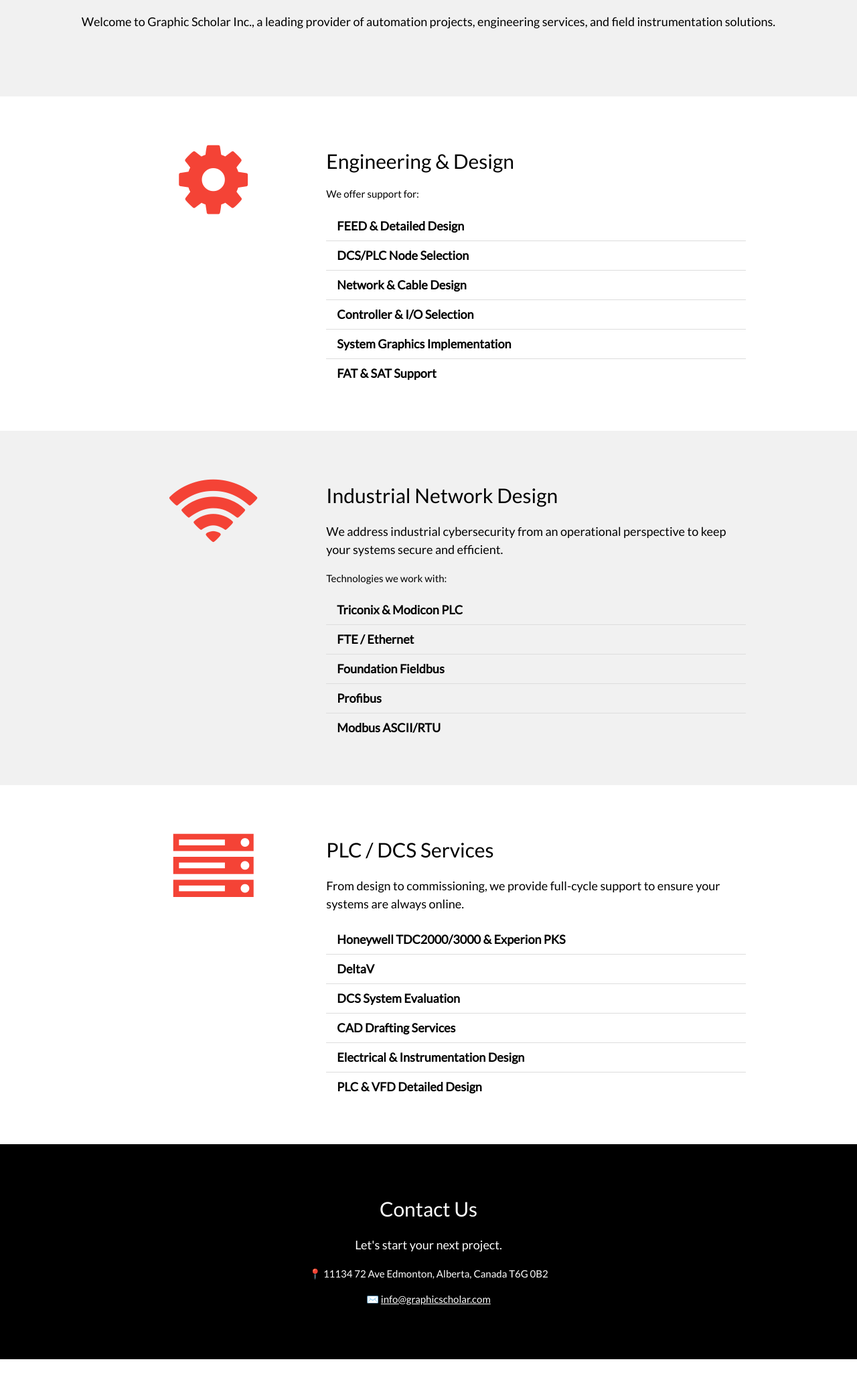
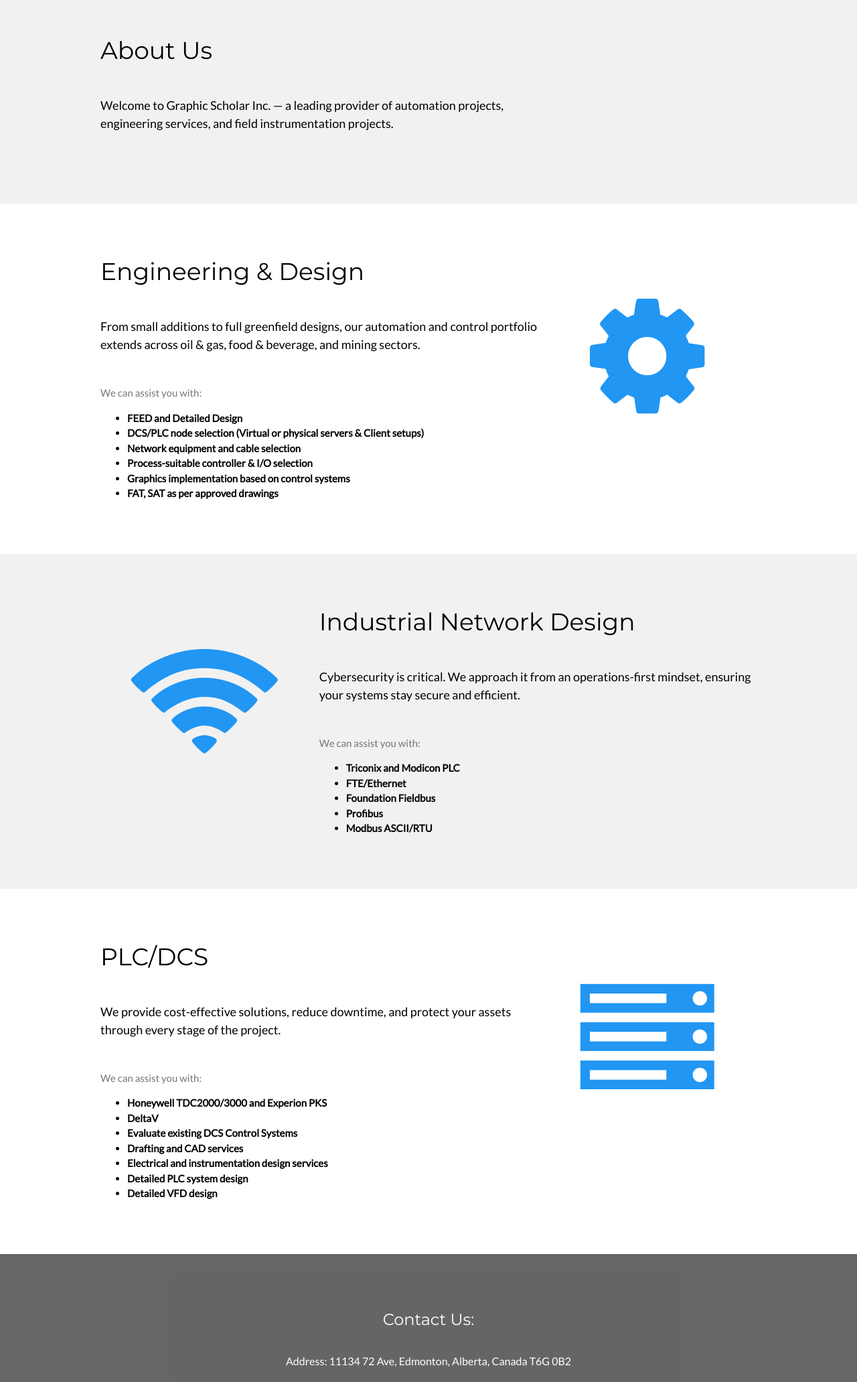
Before and after one commit to DDpyan/DDpyan.github.io, a plain HTML site: page index.html in a window 1280 px wide. Shown: the part 640-2703 px from the top of the page at 67% size. Before the commit the page ends 2669 px from the top, so only its background shows below. Drawn offline with nearby package versions, Linux system fonts and the light colour scheme.

Commit message:
final website finished index.html

```diff
--- a/index.html
+++ b/index.html
@@ -5,79 +5,81 @@
   <meta charset="UTF-8">
   <meta name="viewport" content="width=device-width, initial-scale=1">
   <link rel="stylesheet" href="https://www.w3schools.com/w3css/4/w3.css">
-  <link rel="stylesheet" href="https://fonts.googleapis.com/css?family=Lato|Montserrat">
+  <link rel="stylesheet" href="https://fonts.googleapis.com/css?family=Lato">
+  <link rel="stylesheet" href="https://fonts.googleapis.com/css?family=Montserrat">
   <link rel="stylesheet" href="https://cdnjs.cloudflare.com/ajax/libs/font-awesome/4.7.0/css/font-awesome.min.css">
   <style>
     body,h1,h2,h3,h4,h5,h6 {font-family: "Lato", sans-serif}
     .w3-bar,h1,button {font-family: "Montserrat", sans-serif}
-    .fa {font-size: 80px;}
-    .section-icon {font-size: 120px;}
+    .fa-cog,.fa-wifi,.fa-server {font-size:200px}
+    .w3-primary {background-color: #1E90FF !important; color: white !important;} /* Clean professional blue */
   </style>
 </head>
 <body>
 
 <!-- Navigation Bar -->
 <div class="w3-top">
-  <div class="w3-bar w3-red w3-card w3-large">
-    <a href="#" class="w3-bar-item w3-button w3-padding-large">HOME</a>
-    <a href="#about" class="w3-bar-item w3-button w3-padding-large">ABOUT</a>
-    <a href="#engineering" class="w3-bar-item w3-button w3-padding-large">ENGINEERING</a>
-    <a href="#network" class="w3-bar-item w3-button w3-padding-large">NETWORK</a>
-    <a href="#plc" class="w3-bar-item w3-button w3-padding-large">PLC/DCS</a>
-    <a href="#contact" class="w3-bar-item w3-button w3-padding-large">CONTACT</a>
+  <div class="w3-bar w3-primary w3-card w3-large">
+    <a href="#" class="w3-bar-item w3-button w3-padding-large">
+      <img src="logo.png" alt="Graphic Scholar Inc." style="height:35px; vertical-align:middle; margin-right:10px;">
+      HOME
+    </a>
   </div>
 </div>
 
 <!-- Header -->
-<header class="w3-container w3-center w3-red" style="padding:150px 16px" id="home">
-  <h1 class="w3-jumbo w3-animate-top">Graphic Scholar Inc.</h1>
+<header class="w3-container w3-center w3-primary" style="padding:150px 16px" id="home">
+  <img src="logo.png" alt="Graphic Scholar Logo" style="height:100px; margin-bottom: 24px;">
+  <h1 class="w3-jumbo">Graphic Scholar Inc.</h1>
   <p class="w3-xlarge">Automation | Engineering | Instrumentation</p>
 </header>
 
-<!-- About Section -->
-<div class="w3-container w3-padding-64 w3-light-grey" id="about">
-  <div class="w3-row-padding w3-center w3-margin-top">
-    <div class="w3-col m12">
-      <h2>About Us</h2>
-      <p class="w3-large w3-padding-16">Welcome to Graphic Scholar Inc., a leading provider of automation projects, engineering services, and field instrumentation solutions.</p>
+<!-- About Us -->
+<div class="w3-row-padding w3-light-grey w3-padding-64 w3-container">
+  <div class="w3-content">
+    <div class="w3-twothird">
+      <h1>About Us</h1>
+      <h5 class="w3-padding-32">Welcome to Graphic Scholar Inc. — a leading provider of automation projects, engineering services, and field instrumentation projects.</h5>
     </div>
+    <div class="w3-third w3-center"></div>
   </div>
 </div>
 
-<!-- Engineering & Design Section -->
-<div class="w3-container w3-padding-64" id="engineering">
-  <div class="w3-row-padding w3-content">
+<!-- Engineering & Design -->
+<div class="w3-row-padding w3-padding-64 w3-container">
+  <div class="w3-content">
+    <div class="w3-twothird">
+      <h1>Engineering & Design</h1>
+      <h5 class="w3-padding-32">From small additions to full greenfield designs, our automation and control portfolio extends across oil & gas, food & beverage, and mining sectors.</h5>
+      <p class="w3-text-grey">We can assist you with:</p>
+      <ul>
+        <li><strong>FEED and Detailed Design</strong></li>
+        <li><strong>DCS/PLC node selection (Virtual or physical servers & Client setups)</strong></li>
+        <li><strong>Network equipment and cable selection</strong></li>
+        <li><strong>Process-suitable controller & I/O selection</strong></li>
+        <li><strong>Graphics implementation based on control systems</strong></li>
+        <li><strong>FAT, SAT as per approved drawings</strong></li>
+      </ul>
+    </div>
     <div class="w3-third w3-center">
-      <i class="fa fa-cog section-icon w3-text-red"></i>
-    </div>
-    <div class="w3-twothird">
-      <h2>Engineering & Design</h2>
-      <p>We offer support for:</p>
-      <ul class="w3-ul w3-large">
-        <li><strong>FEED & Detailed Design</strong></li>
-        <li><strong>DCS/PLC Node Selection</strong></li>
-        <li><strong>Network & Cable Design</strong></li>
-        <li><strong>Controller & I/O Selection</strong></li>
-        <li><strong>System Graphics Implementation</strong></li>
-        <li><strong>FAT & SAT Support</strong></li>
-      </ul>
+      <i class="fa fa-cog w3-padding-64 w3-text-blue"></i>
     </div>
   </div>
 </div>
 
 <!-- Industrial Network Design -->
-<div class="w3-container w3-padding-64 w3-light-grey" id="network">
-  <div class="w3-row-padding w3-content">
+<div class="w3-row-padding w3-light-grey w3-padding-64 w3-container">
+  <div class="w3-content">
     <div class="w3-third w3-center">
-      <i class="fa fa-wifi section-icon w3-text-red"></i>
+      <i class="fa fa-wifi w3-padding-64 w3-text-blue w3-margin-right"></i>
     </div>
     <div class="w3-twothird">
-      <h2>Industrial Network Design</h2>
-      <p class="w3-large">We address industrial cybersecurity from an operational perspective to keep your systems secure and efficient.</p>
-      <p>Technologies we work with:</p>
-      <ul class="w3-ul w3-large">
-        <li><strong>Triconix & Modicon PLC</strong></li>
-        <li><strong>FTE / Ethernet</strong></li>
+      <h1>Industrial Network Design</h1>
+      <h5 class="w3-padding-32">Cybersecurity is critical. We approach it from an operations-first mindset, ensuring your systems stay secure and efficient.</h5>
+      <p class="w3-text-grey">We can assist you with:</p>
+      <ul>
+        <li><strong>Triconix and Modicon PLC</strong></li>
+        <li><strong>FTE/Ethernet</strong></li>
         <li><strong>Foundation Fieldbus</strong></li>
         <li><strong>Profibus</strong></li>
         <li><strong>Modbus ASCII/RTU</strong></li>
@@ -86,33 +88,34 @@
   </div>
 </div>
 
-<!-- PLC/DCS Section -->
-<div class="w3-container w3-padding-64" id="plc">
-  <div class="w3-row-padding w3-content">
+<!-- PLC/DCS -->
+<div class="w3-row-padding w3-padding-64 w3-container">
+  <div class="w3-content">
+    <div class="w3-twothird">
+      <h1>PLC/DCS</h1>
+      <h5 class="w3-padding-32">We provide cost-effective solutions, reduce downtime, and protect your assets through every stage of the project.</h5>
+      <p class="w3-text-grey">We can assist you with:</p>
+      <ul>
+        <li><strong>Honeywell TDC2000/3000 and Experion PKS</strong></li>
+        <li><strong>DeltaV</strong></li>
+        <li><strong>Evaluate existing DCS Control Systems</strong></li>
+        <li><strong>Drafting and CAD services</strong></li>
+        <li><strong>Electrical and instrumentation design services</strong></li>
+        <li><strong>Detailed PLC system design</strong></li>
+        <li><strong>Detailed VFD design</strong></li>
+      </ul>
+    </div>
     <div class="w3-third w3-center">
-      <i class="fa fa-server section-icon w3-text-red"></i>
-    </div>
-    <div class="w3-twothird">
-      <h2>PLC / DCS Services</h2>
-      <p class="w3-large">From design to commissioning, we provide full-cycle support to ensure your systems are always online.</p>
-      <ul class="w3-ul w3-large">
-        <li><strong>Honeywell TDC2000/3000 & Experion PKS</strong></li>
-        <li><strong>DeltaV</strong></li>
-        <li><strong>DCS System Evaluation</strong></li>
-        <li><strong>CAD Drafting Services</strong></li>
-        <li><strong>Electrical & Instrumentation Design</strong></li>
-        <li><strong>PLC & VFD Detailed Design</strong></li>
-      </ul>
+      <i class="fa fa-server w3-padding-64 w3-text-blue"></i>
     </div>
   </div>
 </div>
 
-<!-- Contact Section -->
-<div class="w3-container w3-black w3-center w3-padding-64" id="contact">
-  <h2>Contact Us</h2>
-  <p class="w3-large">Let's start your next project.</p>
-  <p>📍 11134 72 Ave Edmonton, Alberta, Canada T6G 0B2</p>
-  <p>✉️ <a href="mailto:info@graphicscholar.com" class="w3-hover-text-red">info@graphicscholar.com</a></p>
+<!-- Contact -->
+<div class="w3-container w3-black w3-center w3-opacity w3-padding-64">
+  <h1 class="w3-margin w3-xlarge">Contact Us:</h1>
+  <h6 class="w3-padding-16">Address: 11134 72 Ave, Edmonton, Alberta, Canada T6G 0B2</h6>
+  <h6 class="w3-padding-16">Email: info@graphicscholar.com</h6>
 </div>
 
 </body>
```
